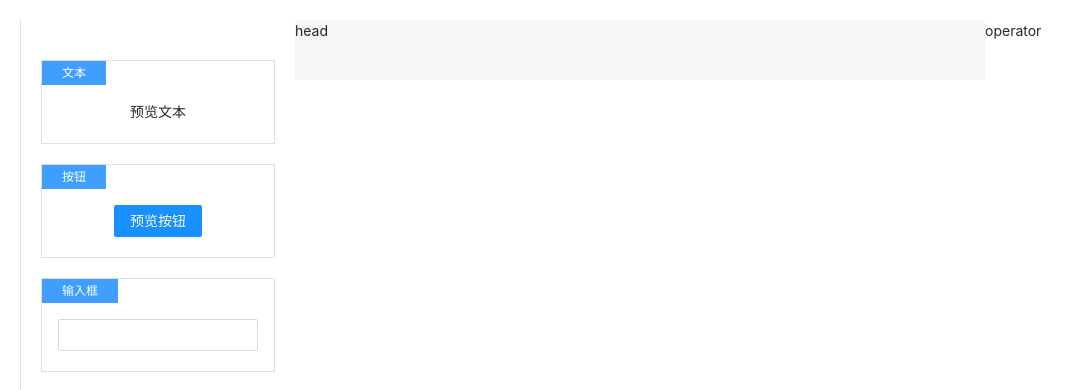
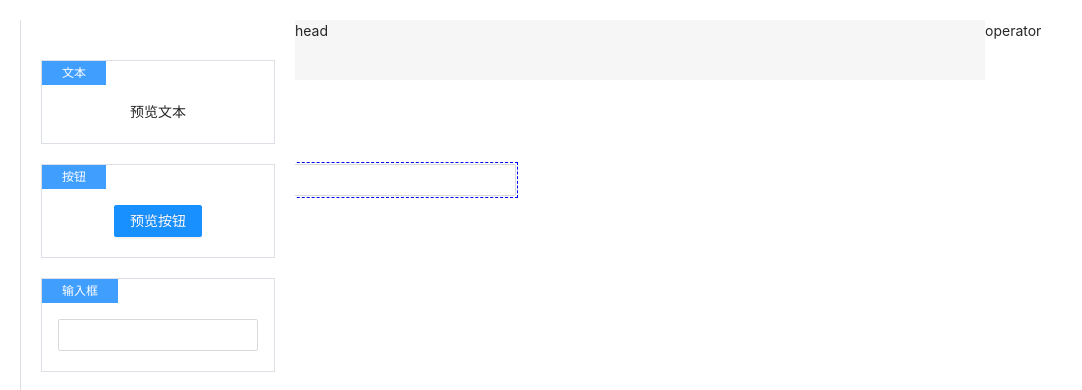
Before and after one commit to monody517/react-visual-editor-tutorial, a React (Vite) app: page / in a window 1280 px wide. Shown: the top 390 px of the page, without its empty margins (0-1082 px from the left). Built offline with nearby package versions, Linux system fonts and the light colour scheme.

Commit message:
点击添加虚线

```diff
--- a/src/App.tsx
+++ b/src/App.tsx
@@ -54,7 +54,15 @@ export default () => {
         width: 1000,
         height: 500
       },
-      blocks: [],
+      blocks: [
+        {
+          componentKey: 'input',
+          top: 100,
+          left: 100,
+          adjustPostion: true,
+          focus: true
+        }
+      ],
     }
     return val
   })
--- a/src/packages/ReactVisualEditor.scss
+++ b/src/packages/ReactVisualEditor.scss
@@ -102,6 +102,18 @@ $primary: #409EFF;
                     bottom: 0
                 }
             }
+            .react-visual-editor-focus{
+                &:before{
+                    content: '';
+                    position: absolute;
+                    $size: 2px;
+                    top: -$size;
+                    left: -$size;
+                    right: -$size;
+                    bottom: -$size;
+                    border: 1px blue dashed;
+                }
+            }
         }
     }
 }
--- a/src/packages/ReactVisualEditor.tsx
+++ b/src/packages/ReactVisualEditor.tsx
@@ -1,6 +1,7 @@
 import './ReactVisualEditor.scss'
 import {
   creatVisualBlock,
+  ReactVisualEditorBlock,
   ReactVisualEditorComponent,
   ReactVisualEditorConfig,
   ReactVisualEditorValue
@@ -28,6 +29,34 @@ export const ReactVisualEditor: React.FC<{
       width: `${props.value.container.width}px`
     }
   }, [props.value.container.width, props.value.container.height])
+
+  // 计算当前的blocks中有哪些block是选中的，哪些是未选中的
+  const focusData = useMemo(() => {
+    const focus: ReactVisualEditorBlock[] = []
+    const unfocus: ReactVisualEditorBlock[] = []
+    props.value.blocks.forEach((block) => {
+      (block.focus ? focus : unfocus).push(block)
+    })
+    console.log('{focus, unfocus}',{focus, unfocus})
+    return {focus, unfocus}
+  }, [props.value.blocks])
+
+  // 对外暴露的方法
+  const methods = {
+    // 更新block触发重新渲染
+    updateBlocks: (blocks: ReactVisualEditorBlock[]) => {
+      props.onChange({...props.value, blocks: [...blocks]})
+    },
+    // 清空选中的元素
+    clearFocus: (external?: ReactVisualEditorBlock) => {
+      (!!external ? focusData.focus.filter(item => item !== external) : focusData.focus).forEach(block => block.focus)
+      {
+        console.log('focusData.focus',focusData.focus)
+        console.log('props.value.blocks',props.value.blocks);
+        methods.updateBlocks(props.value.blocks)
+      }
+    }
+  }
 
   const menuDraggier = ( // 拖拽事件
     () => {
@@ -66,7 +95,8 @@ export const ReactVisualEditor: React.FC<{
                 top: e.offsetY,
                 left: e.offsetX,
                 component: dragData.current.dragComponent!,
-                adjustPostion: true
+                adjustPostion: true,
+                focus: true
               })
             ]
           })
@@ -74,6 +104,40 @@ export const ReactVisualEditor: React.FC<{
       }
       return block
     })()
+
+  // block元素选中事件
+  const focusHandler = (() => {
+    const mousedownBlock = ((e: React.MouseEvent<HTMLDivElement>, block: ReactVisualEditorBlock) => {
+      if (e.shiftKey) {
+        // 摁住shift键时，如果此时没有选中的block，则选中这个block，否则令这个block的状态取反
+        if (focusData.focus.length <= 1) {
+          block.focus = true
+        } else {
+          block.focus = !block.focus
+        }
+        methods.updateBlocks(props.value.blocks)
+      } else {
+        // 如果点击的block没有被选中，才清空其他的block，否则不做任何事情，防止拖拽多个block时去掉其他的focus
+        if (!block.focus) {
+          console.log('block',block)
+          block.focus = true
+          methods.clearFocus(block)
+        }
+      }
+    })
+    const mousedownContainer = ((e: React.MouseEvent<HTMLDivElement>) => {
+      if (e.target !== e.currentTarget) {
+        return
+      }
+      if (!e.shiftKey) {
+        methods.clearFocus()
+      }
+    })
+    return {
+      block: mousedownBlock,
+      container: mousedownContainer
+    }
+  })()
 
   return (
     <div className="react-visual-editor">
@@ -98,13 +162,18 @@ export const ReactVisualEditor: React.FC<{
       <div className="react-visual-editor-head">head</div>
       <div className="react-visual-editor-operator">operator</div>
       <div className="react-visual-editor-body">
-        <div className="react-visual-editor-container" style={containerStyle} ref={containerRef}>
-          {props.value.blocks.map((item, index) => {
+        <div className="react-visual-editor-container"
+             style={containerStyle}
+             ref={containerRef}
+             onMouseDown={focusHandler.container}
+        >
+          {props.value.blocks.map((block, index) => {
             return (
               <ReactVisualEditorBlocks
                 key={index}
-                block={item}
+                block={block}
                 config={props.config}
+                onMouseDown={e => focusHandler.block(e, block)}
               />
             )
           })}
--- a/src/packages/ReactVisualEditor.utils.tsx
+++ b/src/packages/ReactVisualEditor.utils.tsx
@@ -6,6 +6,7 @@ export interface ReactVisualEditorBlock {
   top: number,    // component对象的top值
   left: number,   // component对象的left值
   adjustPostion: boolean  // 拖拽完成时元素右上角会自动调整到鼠标位置，需要一个标识开启关闭这个特性
+  focus: boolean  // 判断当前是否被选中
 }
 
 /**
@@ -16,19 +17,22 @@ export function creatVisualBlock(
     top,
     left,
     component,
-    adjustPostion
+    adjustPostion,
+    focus
   }: {
     top: number,
     left: number,
     component: ReactVisualEditorComponent,
-    adjustPostion: boolean
+    adjustPostion: boolean,
+    focus: boolean
   }
 ): ReactVisualEditorBlock {
   return {
     componentKey: component.key,
     top,
     left,
-    adjustPostion
+    adjustPostion: false,
+    focus: false
   }
 }
 
--- a/src/packages/ReactVisualEditorBlocks.tsx
+++ b/src/packages/ReactVisualEditorBlocks.tsx
@@ -3,10 +3,12 @@
 import {ReactVisualEditorBlock, ReactVisualEditorConfig} from "./ReactVisualEditor.utils";
 import {useEffect, useMemo, useRef} from "react";
 import {useUpdate} from "./hook/useUpdate";
+import classNames from "classnames";
 
 export const ReactVisualEditorBlocks: React.FC<{
   block: ReactVisualEditorBlock,
-  config: ReactVisualEditorConfig
+  config: ReactVisualEditorConfig,
+  onMouseDown?: (e: React.MouseEvent<HTMLDivElement>) => void,
 }> = (props) => {
 
   const style = useMemo(() => { // 可拖拽组件的样式，由App的editorValue中的block确定，主要确定位置
@@ -17,8 +19,16 @@ export const ReactVisualEditorBlocks: React.FC<{
     }
   }, [props.block.top, props.block.left, props.block.adjustPostion])
 
+  const classes = useMemo(() => classNames([
+    'react-visual-editor-block',
+    {
+      'react-visual-editor-focus': props.block.focus
+    }
+  ]), [props.block.focus])
+
   const eleRef = useRef({} as HTMLDivElement)
   const {froceUpdate} = useUpdate()
+
 
   useEffect(() => {  // block的adjustPostion为true时调整block的位置居中
     if (props.block.adjustPostion) {
@@ -38,7 +48,7 @@ export const ReactVisualEditorBlocks: React.FC<{
   }
 
   return (
-    <div className="react-visual-editor-block" style={style} ref={eleRef}>
+    <div className={classes} style={style} ref={eleRef} onMouseDown={props.onMouseDown}>
       {render}
     </div>
   )
```
